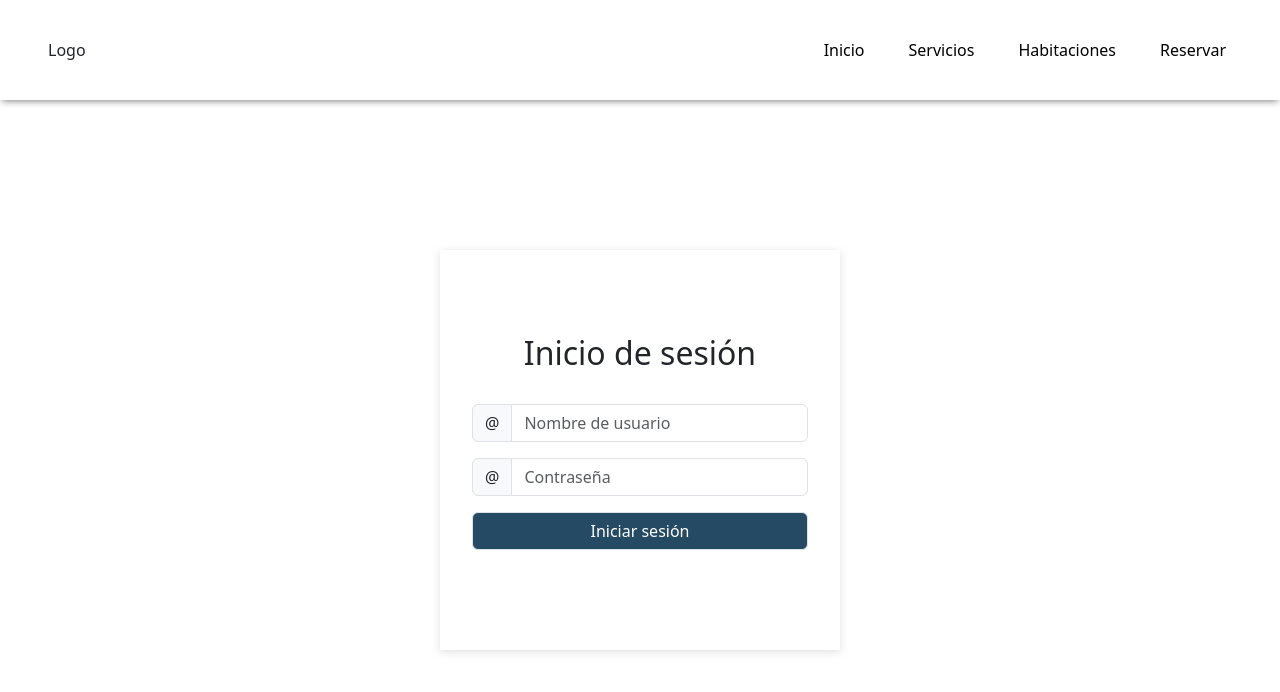
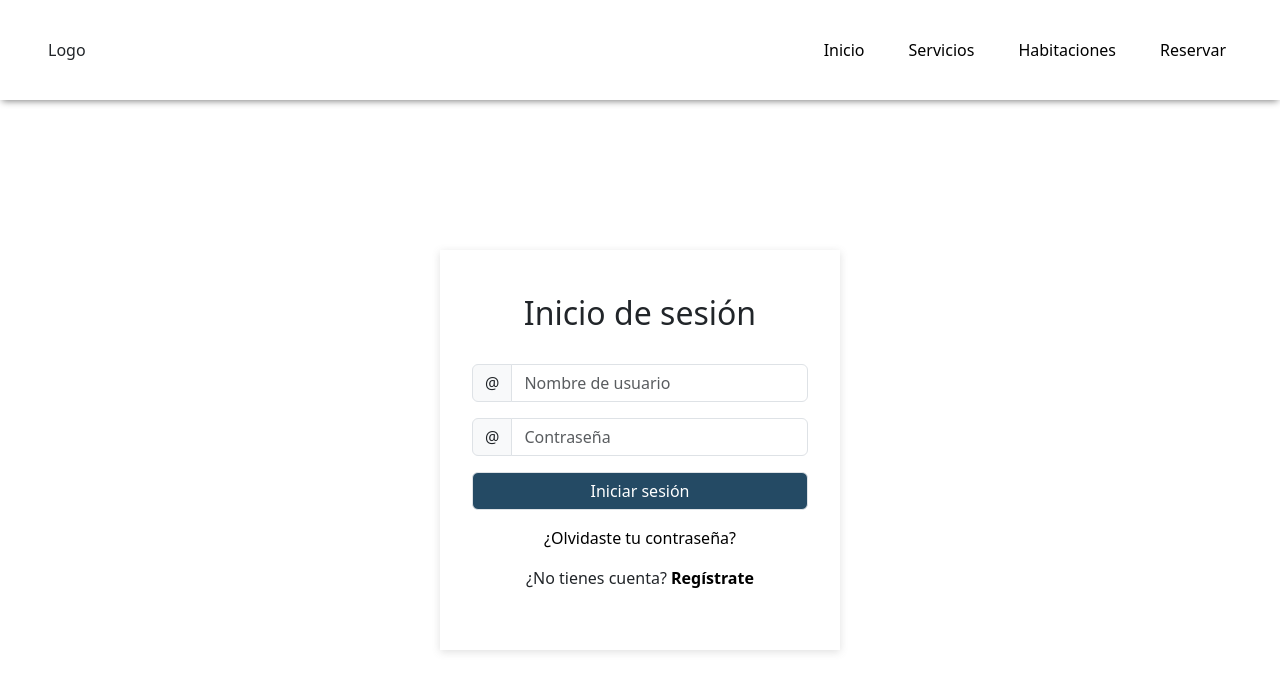
Before and after one commit to ignaciocaramuto/webhotel-frontend, an Angular app: page /login in a window 1280 px wide. Shown: the top 692 px of the page. Built offline with nearby package versions, Linux system fonts and the light colour scheme.

Commit message:
update: links para olvido de clave y registro

```diff
--- a/src/app/components/login/login.component.html
+++ b/src/app/components/login/login.component.html
@@ -11,6 +11,8 @@
                 <input type="password" id="password" formControlName="password" class="form-control" placeholder="Contraseña" aria-label="Password" aria-describedby="basic-addon1">
             </div>
             <button type="submit">Iniciar sesión</button>
+            <a href="/">¿Olvidaste tu contraseña?</a>
+            <p>¿No tienes cuenta? <a href="/">Regístrate</a></p>
         </div>
     </form>
 </div>
```
